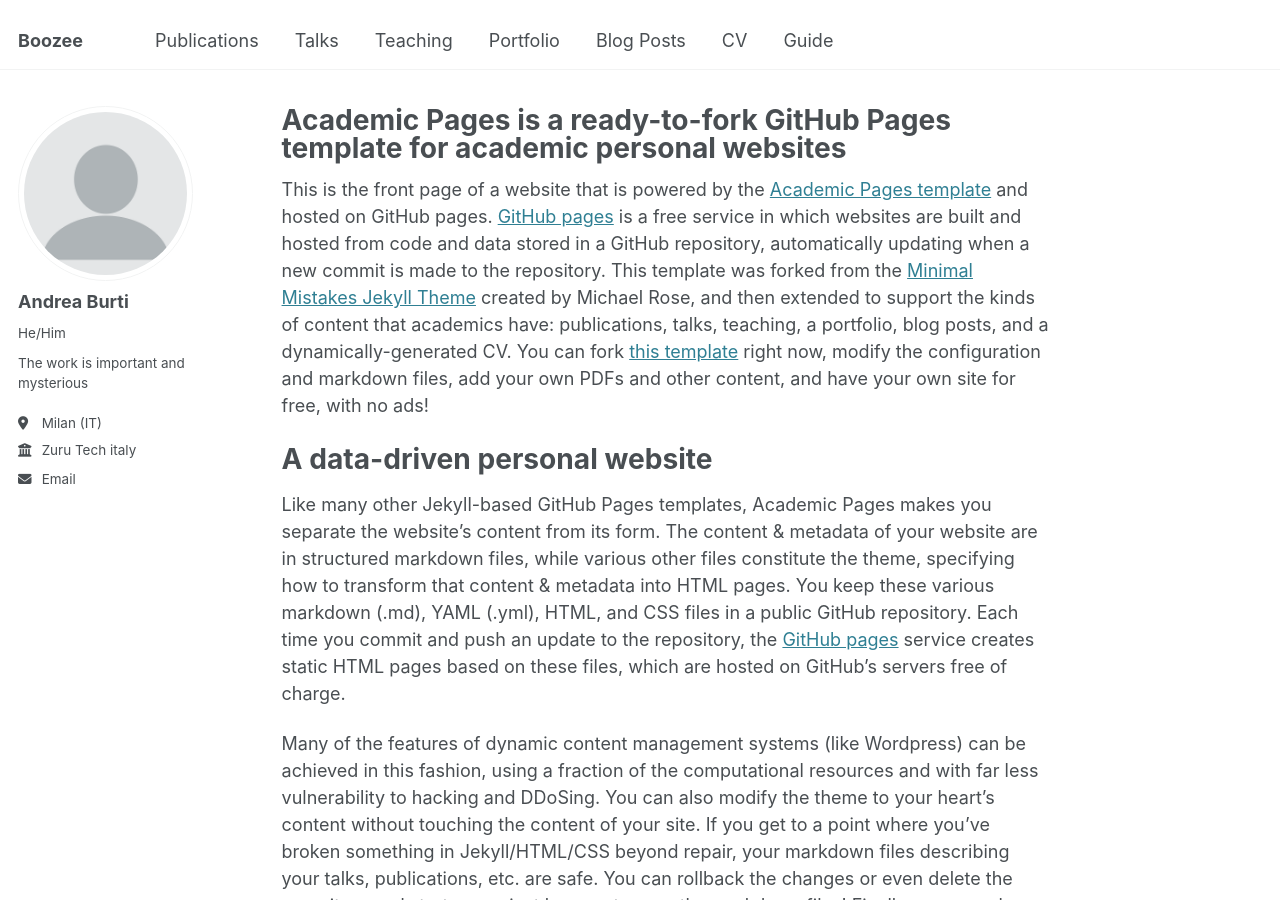
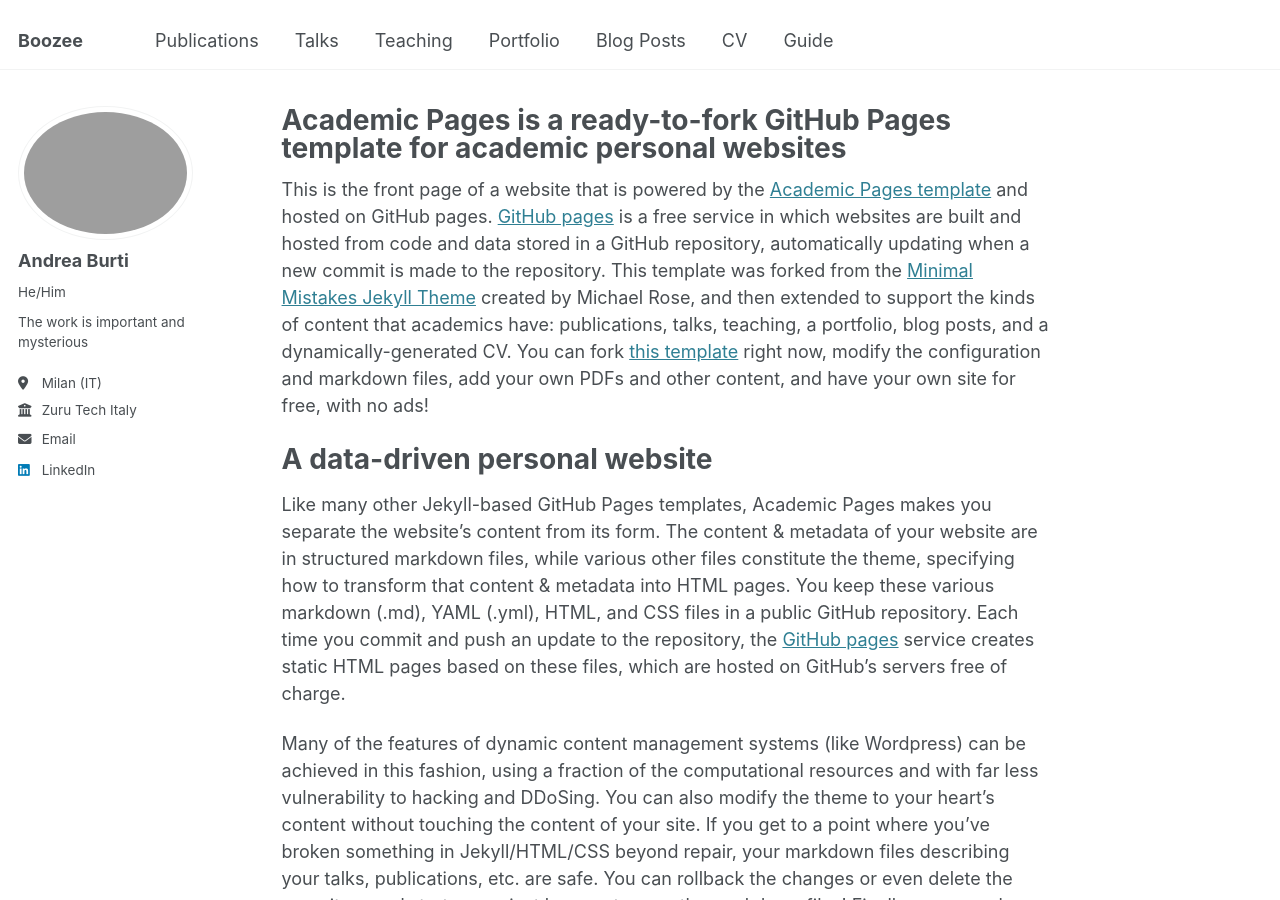
Before and after one commit to boozee/boozee.github.io, a Jekyll site: the page built from _pages/about.md, in a window 1280 px wide and 900 px high. Built offline with Jekyll 4.4.1, drawn with Linux system fonts in a browser that asks for light colours.

Commit message:
Add avatar and more settings tweaks

```diff
--- a/_config.yml
+++ b/_config.yml
@@ -13,21 +13,21 @@
 title_separator          : "-"
 name                     : &name "Your Name"
 description              : &description "personal description"
-url                      : https://academicpages.github.io # the base hostname & protocol for your site e.g. "https://[your GitHub username].github.io"
+url                      : https://boozee.github.io # the base hostname & protocol for your site e.g. "https://[your GitHub username].github.io"
 baseurl                  : "" # the subpath of your site, e.g. "/blog"
-repository               : "academicpages/academicpages.github.io"
+repository               : "https://github.com/boozee"
 
 # Site Author - The following control what appear as part of the author content on the side bar.
 #               If a field is blank the icon and link will not appear, otherwise it will be shown.
 #               Additional customization can be done by editing /_includes/author-profile.html
 author:
   # Biographic information
-  avatar           : "profile.png"
+  avatar           : "profile.jpg"
   name             : "Andrea Burti"
   pronouns         : "He/Him"
   bio              : "The work is important and mysterious"
   location         : "Milan (IT)"
-  employer         : "Zuru Tech italy"
+  employer         : "Zuru Tech Italy"
   uri              : # URL
   email            : "grandeenne@gmail.com"
 
@@ -59,7 +59,7 @@
   keybase          : # Username
   instagram        : # Username
   lastfm           : # Username
-  linkedin         : # Username
+  linkedin         : andrea-burti-0393a395
   mastodon         : # URL
   medium           : # URL
   pinterest        : # Username
```
Also changed, not shown: images/profile.png (deleted), 1 other file.
